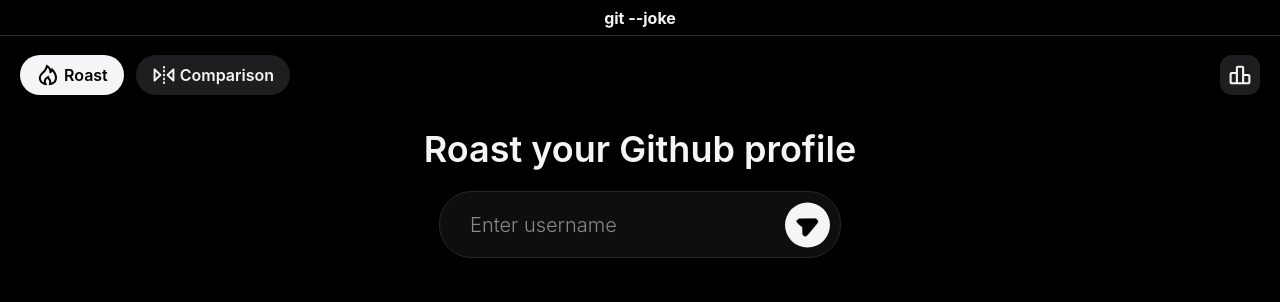
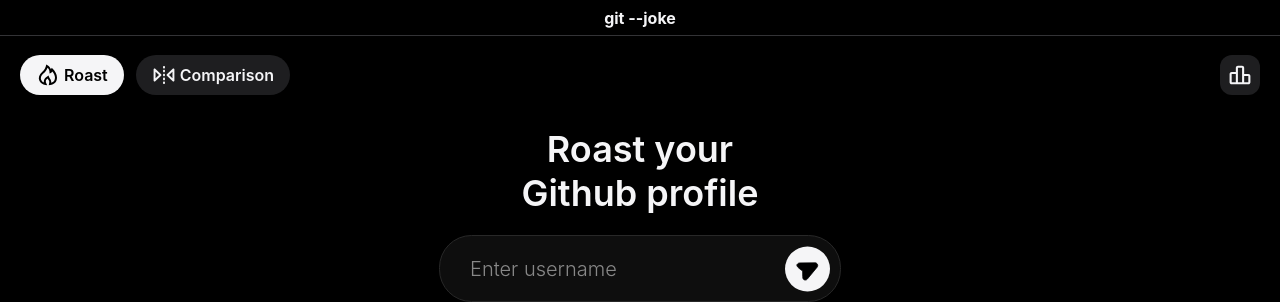
Before and after one commit to NesoDev/git-joke, a Nuxt app: page /home/roast in a window 1280 px wide. Shown: the top 302 px of the page. Built offline with nearby package versions, Linux system fonts and the light colour scheme.

Commit message:
fix: spacing roast page  mobile

```diff
--- a/app/pages/home/roast.vue
+++ b/app/pages/home/roast.vue
@@ -144,11 +144,13 @@
 
 .page__title {
     margin: 0;
+    display: flex;
     text-align: center;
     font-family: -apple-system, BlinkMacSystemFont,
         "SF Pro Display", "SF Pro Icons", "Helvetica Neue", "Helvetica", "Arial", sans-serif;
     color: var(--text-primary);
     /** mobile first */
+    flex-direction: column;
     font-weight: 600;
     font-size: var(--r-size-9);
 }
@@ -381,6 +383,8 @@
     .page__title {
         font-weight: 500;
         font-size: var(--r-size-15);
+        flex-direction: row;
+        gap: var(--s-size-3);
     }
 
     .page-middle {
```
